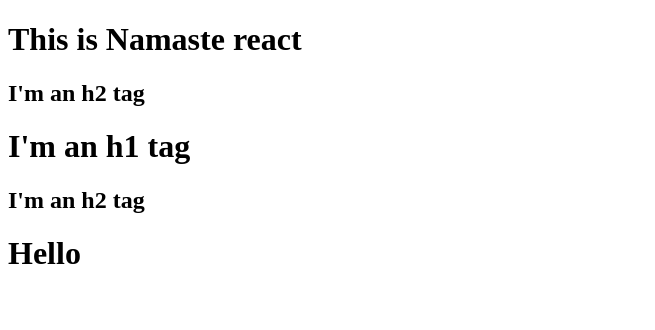
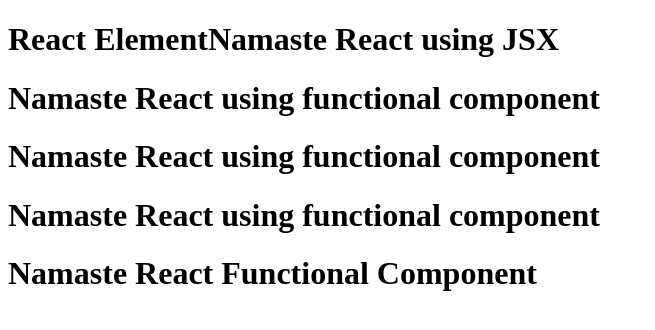
Before and after one commit to GMoulidharan/Namaste-react, a React (Vite) app: page / in a window 1280 px wide. Shown: the top 330 px of the page, without its empty margins (0-655 px from the left). Built offline with nearby package versions, Linux system fonts and the light colour scheme.

Commit message:
Episode-3

```diff
--- a/App.js
+++ b/App.js
@@ -1,25 +1,59 @@
 import React from 'react';
 import ReactDOM from 'react-dom/client';
-const parent = React.createElement(
-    "div",
-    {id:"parent"},
-    [React.createElement(
-        "div",
-        {id:"child"},
-        [React.createElement("h1",{},"This is Namaste react"),
-        React.createElement("h2",{},"I'm an h2 tag")]),
-    React.createElement(
-        "div",
-        {id:"child2"},
-        [React.createElement("h1",{},"I'm an h1 tag"),
-        React.createElement("h2",{},"I'm an h2 tag")])]
+
+// JSX - is not HTML inside JS. Its HTML like or XML like syntax.
+
+//JSX (transpiled b4 it reaches the JS engine ) -> Parcel ->
+
+//JSX =>Bable transplie it to React.createElement => ReactElement - JS Object => HTMLElement(render).
+
+//React Element
+/*
+const heading = (
+    <h1 className="head" tabIndex="1">
+        Namaste React using JSX in React element
+    </h1>
+);
+*/
+
+
+const Title = () => (
+    <h1 className="head" tabIndex="5">
+        Namaste React using functional component
+    </h1>
 );
 
 
-// const heading = React.createElement("h1",
-//     { id: "heading", xyz: "abc" },
-//     "Hello World! from react");
-console.log(parent);
-const root = ReactDOM.createRoot(document.getElementById("root"));
+const elem = <span>React Element</span>
+const title = (
+    <h1 className="head" tabIndex="5">
+        {elem}
+        Namaste React using JSX
+    </h1>
+);
 
-root.render(parent);
+//React Functional Components
+
+// const HeadingComponent = () =>{
+//     return <h1 className="heading">Namaste React Functional Component</h1>
+// }
+
+//component composition
+
+const number = 1000;
+const HeadingComponent2 = () => (
+    <div id="container">
+    {/* react element inside component */}
+        {title}
+        {Title()}
+        <Title />
+        <Title></Title>
+        <h1 className="heading">Namaste React Functional Component</h1>
+    </div>
+);
+
+
+
+const root  = ReactDOM.createRoot(document.getElementById('root'));//displaying on to browser use ReactDOM
+
+root.render(<HeadingComponent2 />);
--- a/index.html
+++ b/index.html
@@ -9,8 +9,10 @@
 </head>
 
 <body>
-    <div id="root"></div>
-    <h1>Hello</h1>
+    <div id="root">
+        <h1>Not Rendered</h1>
+    </div>
+
 
 
     <script type="module" src="./App.js"></script>
--- a/package.json
+++ b/package.json
@@ -3,6 +3,8 @@
   "version": "1.0.0",
   "description": "This is Namaste React bu Akshay saini",
   "scripts": {
+    "start": "parcel index.html",
+    "build": "parcel build index.html",
     "test": "jest"
   },
   "repository": {
```
